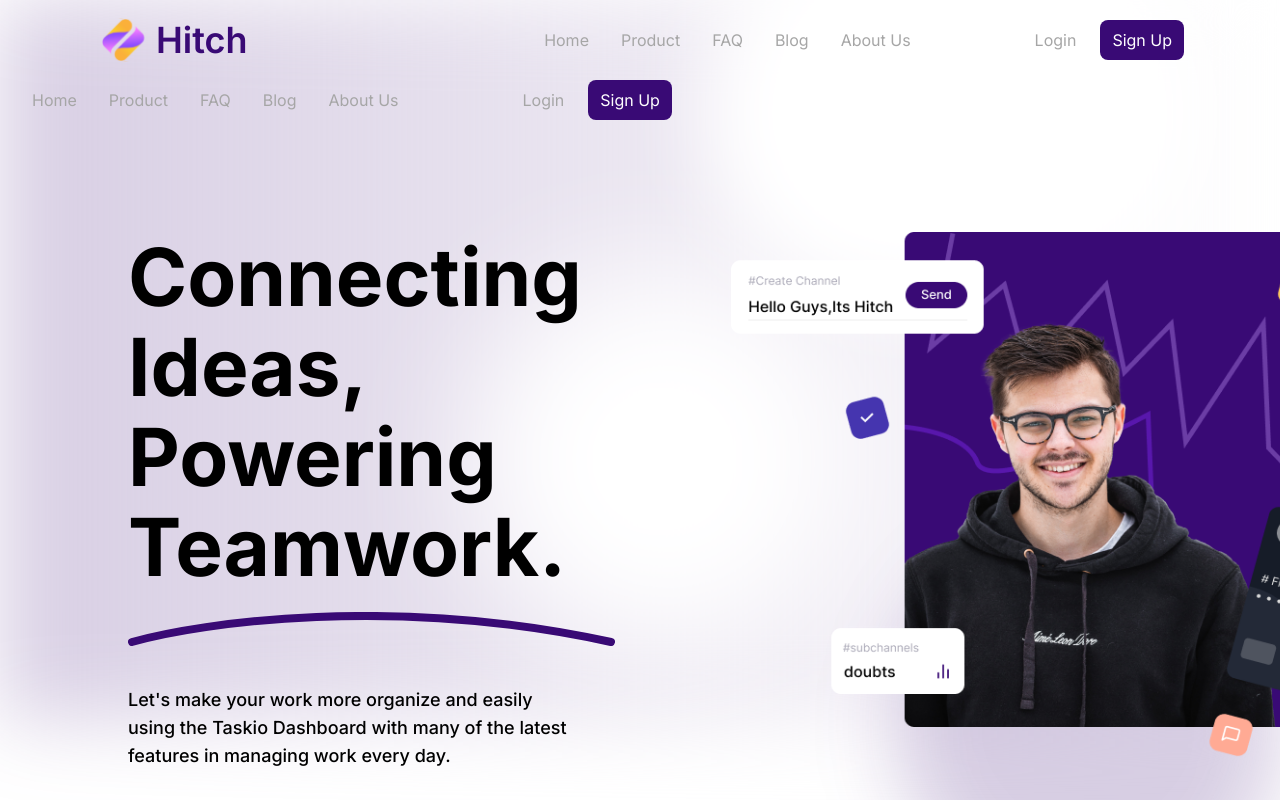
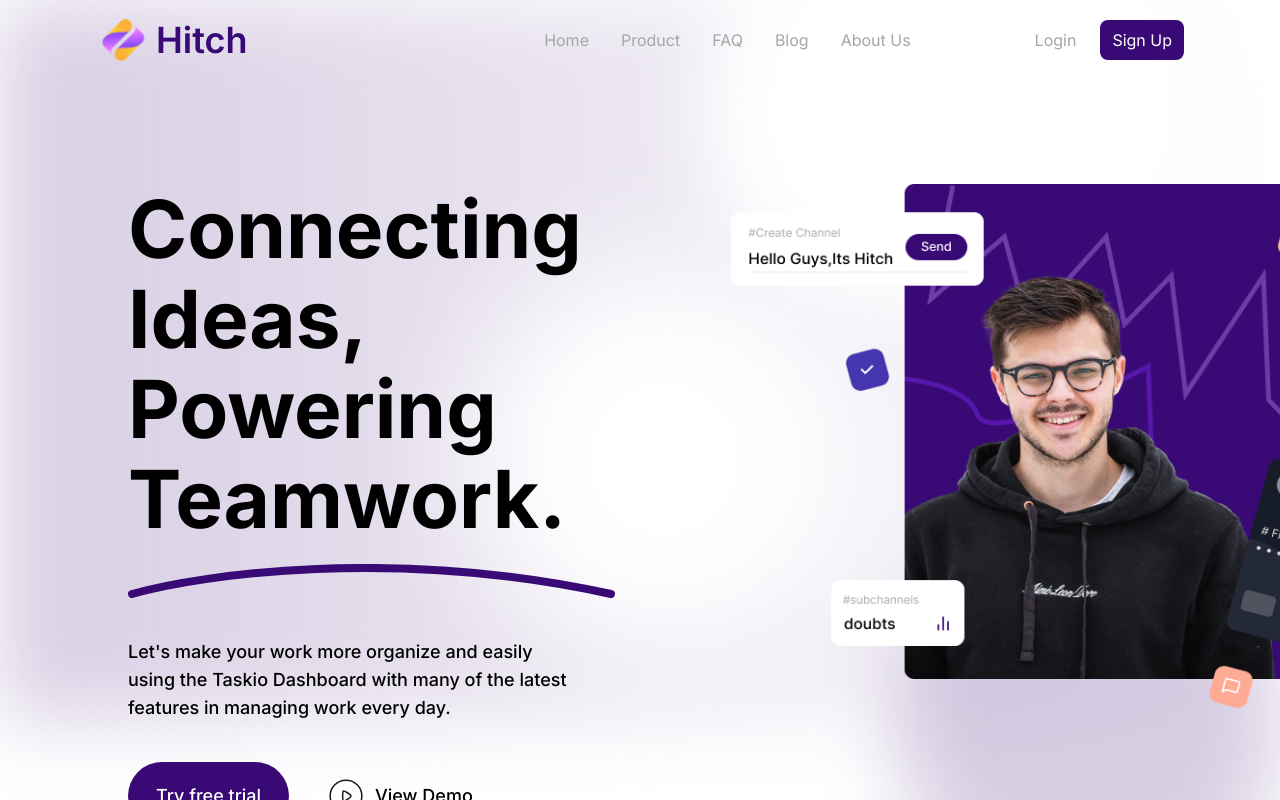
Before and after one commit to opencodeiiita/Hitch-Frontend, a Next.js app: page /home in a window 1280 px wide. Shown: the top 800 px of the page. Built offline with nearby package versions, Linux system fonts and the light colour scheme.

Commit message:
Update NavBar.jsx

```diff
--- a/src/components/navbar/NavBar.jsx
+++ b/src/components/navbar/NavBar.jsx
@@ -89,13 +89,21 @@ const NavBar = ({
             ))}
             {!open ? (
               <>
-                {isSignIn ? (
+                {isAuthenticated ? (
+                  <>
                   <button
                     onClick={() => setShowModal(true)}
                     className={`btn ${signUpBg}  text-white lg:ml-32 rounded-lg px-3 py-2 duration-500 hover:font-semibold hover:duration-0 lg:static`}
                   >
                     Create Workspace
                   </button>
+                  <button
+                    onClick={handleLogoutClick}
+                    className={`btn ${signUpBg}  text-white lg:ml-32 rounded-lg px-3 py-2 duration-500 hover:font-semibold hover:duration-0 lg:static`}
+                  >
+                    Logout
+                  </button>
+                  </>
                 ) : (
                   <>
                     <button
@@ -123,33 +131,6 @@ const NavBar = ({
             open ? <XMarkIcon color={`${sideButtonColor}`} /> : <Bars3Icon color={`${sideButtonColor}`} />
           }
         </div>
-
-        <ul className={`lg:flex lg:items-center lg:pb-0 pb-12 mt-2 lg:mt-0 absolute lg:static ${dropDownBg} lg:bg-transparent lg:z-auto z-[-1] left-0 w-full lg:w-auto lg:pl-0 pl-9  ${open ? 'top-15' : 'top-[-490px]'}`}>
-          {
-            Links.map((link) => (
-              <li className='lg:ml-8 lg:my-0 my-7 '>
-                <a href={link.link} className={`${itemColor} ${itemColorOnHover} hover:font-semibold hover:duration-0 duration-500`}>{link.name}</a>
-              </li>))
-          }
-          {!open ? (
-            <>
-              {isAuthenticated ? (
-                <>
-                <button onClick={()=>setShowModal(true)} className={`btn ${signUpBg}  text-white lg:ml-32 rounded-lg px-3 py-2 duration-500 hover:font-semibold hover:duration-0 lg:static`}>Create Workspace</button>
-                <button onClick={handleLogoutClick} className={`btn ${itemColor} ${itemColorOnHover}  hover:text-[#000000] hover:font-semibold hover:duration-0  text-text lg:ml-28  px-3 py-1 rounded duration-500 lg:static `}>Logout</button>
-                </>
-              ) : (
-                <>
-                  <button  onClick={handleLoginClick} className={`btn  ${itemColor} ${itemColorOnHover}  hover:text-[#000000] hover:font-semibold hover:duration-0  text-text lg:ml-28  px-3 py-1 rounded duration-500 lg:static `}>Login</button>
-                  <button onClick={handleSignUpClick} className={`btn ${signUpBg} text-white lg:ml-3 rounded-lg px-3 py-2 duration-500 hover:font-semibold hover:duration-0 lg:static`}>Sign Up</button>
-
-                </>
-              )}
-            </>
-          ) : (null)}
-
-        </ul>
-
       </div>
     </>
   );
```
